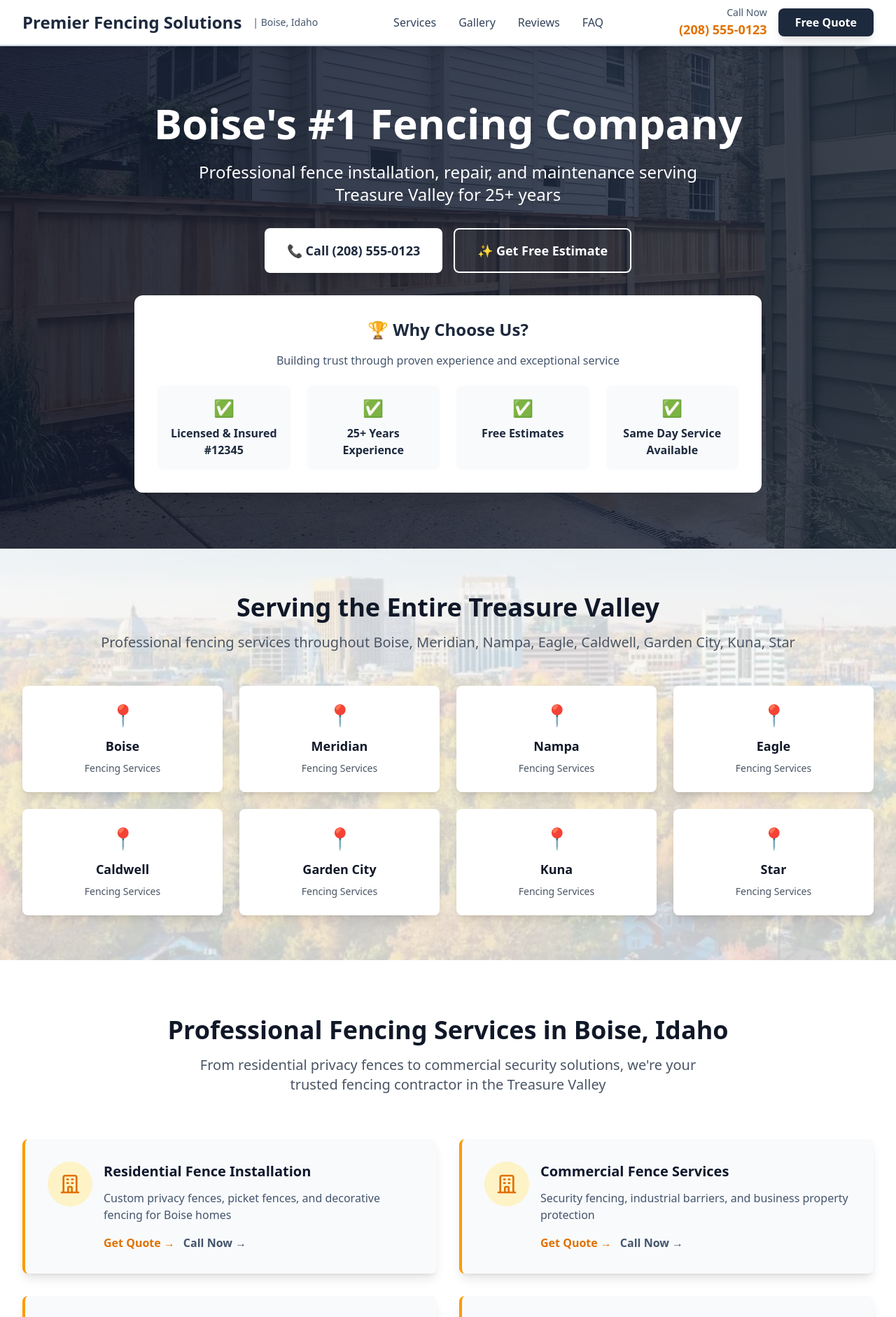
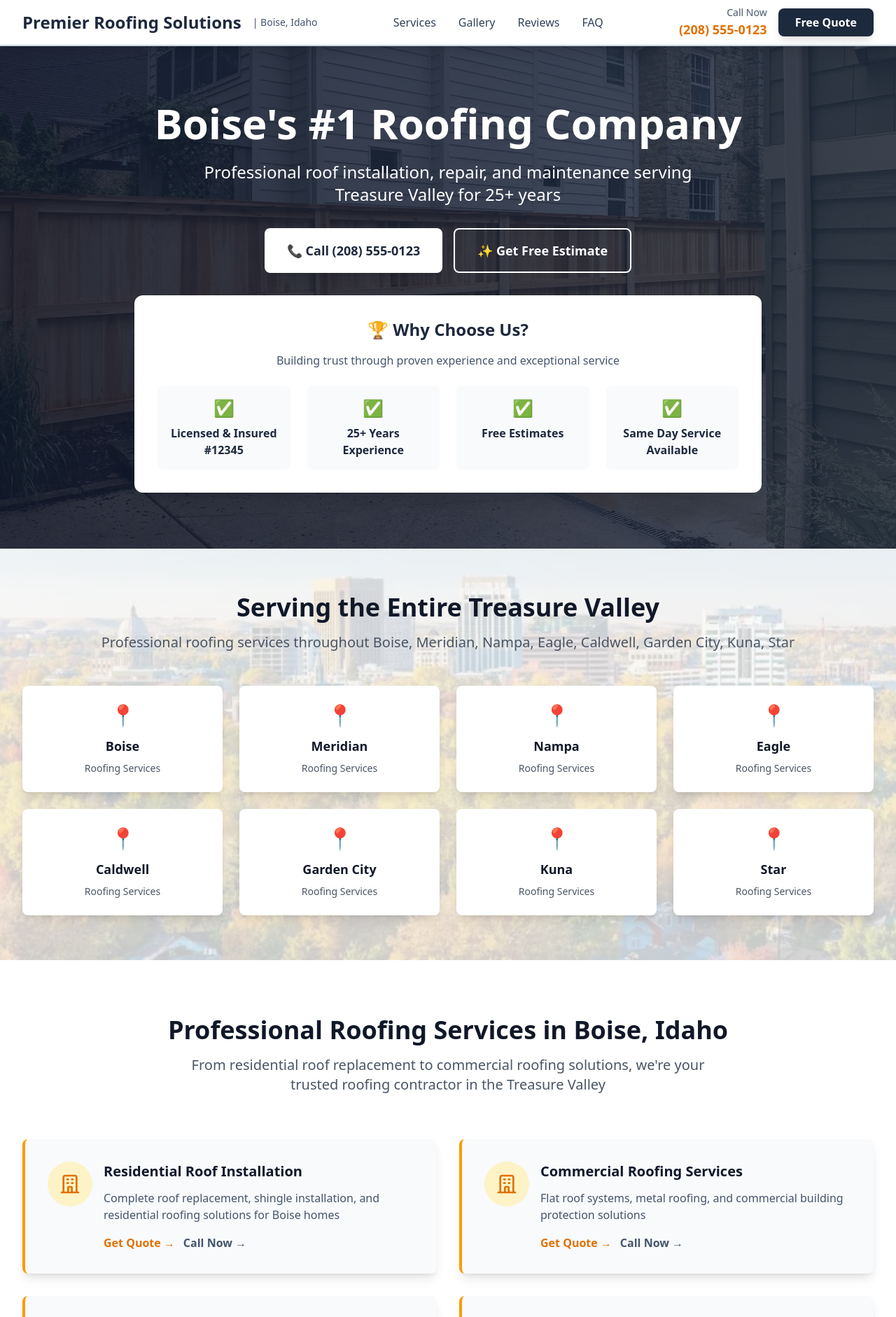
Before and after one commit to austinrodgers/roofing, a Next.js app: page / in a window 1280 px wide. Shown: the top 1882 px of the page at 70% size. Built offline with nearby package versions, Linux system fonts and the light colour scheme.

Commit message:
Convert fencing site to roofing site - ready for test deployment

```diff
--- a/package.json
+++ b/package.json
@@ -1,5 +1,5 @@
 {
-  "name": "fencing-site",
+  "name": "roofing-site",
   "version": "0.1.0",
   "private": true,
   "scripts": {
--- a/src/app/config.ts
+++ b/src/app/config.ts
@@ -1,9 +1,9 @@
 export const siteConfig = {
   brand: {
-    name: "Premier Fencing Solutions",
-    tagline: "Boise's Trusted Fencing Experts",
+    name: "Premier Roofing Solutions",
+    tagline: "Boise's Trusted Roofing Experts",
     phone: "(208) 555-0123",
-    email: "info@premierfencingboise.com",
+    email: "info@premierroofingboise.com",
     address: "Boise, Idaho",
     serviceArea: "Boise, Meridian, Nampa, Eagle, Caldwell, Garden City, Kuna, Star, Middleton",
     license: "Licensed & Insured #12345",
@@ -12,24 +12,24 @@ export const siteConfig = {
   },
   services: [
     {
-      title: "Residential Fence Installation",
-      description: "Custom privacy fences, picket fences, and decorative fencing for Boise homes",
-      keywords: "residential fence installation, privacy fence, picket fence, Boise fencing"
+      title: "Residential Roof Installation",
+      description: "Complete roof replacement, shingle installation, and residential roofing solutions for Boise homes",
+      keywords: "residential roof installation, roof replacement, shingle installation, Boise roofing"
     },
     {
-      title: "Commercial Fence Services",
-      description: "Security fencing, industrial barriers, and business property protection",
-      keywords: "commercial fencing, security fence, industrial fencing, Boise business fencing"
+      title: "Commercial Roofing Services",
+      description: "Flat roof systems, metal roofing, and commercial building protection solutions",
+      keywords: "commercial roofing, flat roof, metal roofing, Boise business roofing"
     },
     {
-      title: "Pool Fence Installation",
-      description: "Safety-compliant pool fencing meeting Idaho safety standards",
-      keywords: "pool fence, safety fence, Idaho pool safety, Boise pool fencing"
+      title: "Roof Repair & Maintenance",
+      description: "Emergency repairs, leak fixes, and preventive maintenance to protect your investment",
+      keywords: "roof repair, roof maintenance, leak repair, Boise roof service"
     },
     {
-      title: "Fence Repair & Maintenance",
-      description: "Quick repairs, gate fixes, and ongoing maintenance services",
-      keywords: "fence repair, fence maintenance, gate repair, Boise fence service"
+      title: "Storm Damage Restoration",
+      description: "Insurance claim assistance and storm damage repair for Treasure Valley properties",
+      keywords: "storm damage, roof restoration, insurance claims, Boise storm repair"
     }
   ],
   locations: [
--- a/src/app/layout.tsx
+++ b/src/app/layout.tsx
@@ -13,33 +13,33 @@ const robotoMono = Roboto_Mono({
 });
 
 export const metadata: Metadata = {
-  title: "Premier Fencing Solutions Boise | Fence Installation & Repair | (208) 555-0123",
-  description: "Boise's trusted fencing experts. Residential & commercial fence installation, repair, and maintenance. Serving Boise, Meridian, Nampa, Eagle, Caldwell. Free estimates! Call (208) 555-0123",
-  keywords: "fence installation Boise, fence repair Boise, privacy fence Idaho, commercial fencing Boise, pool fence installation, fence contractor Boise",
-  authors: [{ name: "Premier Fencing Solutions" }],
-  creator: "Premier Fencing Solutions",
-  publisher: "Premier Fencing Solutions",
+  title: "Premier Roofing Solutions Boise | Roof Installation & Repair | (208) 555-0123",
+  description: "Boise's trusted roofing experts. Residential & commercial roof installation, repair, and maintenance. Serving Boise, Meridian, Nampa, Eagle, Caldwell. Free estimates! Call (208) 555-0123",
+  keywords: "roof installation Boise, roof repair Boise, roof replacement Idaho, commercial roofing Boise, storm damage repair, roofing contractor Boise",
+  authors: [{ name: "Premier Roofing Solutions" }],
+  creator: "Premier Roofing Solutions",
+  publisher: "Premier Roofing Solutions",
   formatDetection: {
     email: false,
     address: false,
     telephone: false,
   },
-  metadataBase: new URL('https://premierfencingboise.com'),
+  metadataBase: new URL('https://premierroofingboise.com'),
   alternates: {
     canonical: '/',
   },
   openGraph: {
-    title: "Premier Fencing Solutions Boise | Professional Fence Installation",
-    description: "Boise's trusted fencing experts. Residential & commercial fence installation, repair, and maintenance. Free estimates!",
-    url: 'https://premierfencingboise.com',
-    siteName: 'Premier Fencing Solutions',
+    title: "Premier Roofing Solutions Boise | Professional Roof Installation",
+    description: "Boise's trusted roofing experts. Residential & commercial roof installation, repair, and maintenance. Free estimates!",
+    url: 'https://premierroofingboise.com',
+    siteName: 'Premier Roofing Solutions',
     locale: 'en_US',
     type: 'website',
   },
   twitter: {
     card: 'summary_large_image',
-    title: "Premier Fencing Solutions Boise | Professional Fence Installation",
-    description: "Boise's trusted fencing experts. Residential & commercial fence installation, repair, and maintenance.",
+    title: "Premier Roofing Solutions Boise | Professional Roof Installation",
+    description: "Boise's trusted roofing experts. Residential & commercial roof installation, repair, and maintenance.",
   },
   robots: {
     index: true,
@@ -68,11 +68,11 @@ export default function RootLayout({
             __html: JSON.stringify({
               "@context": "https://schema.org",
               "@type": "LocalBusiness",
-              "name": "Premier Fencing Solutions",
-              "description": "Professional fence installation, repair, and maintenance services in Boise, Idaho",
-              "url": "https://premierfencingboise.com",
+              "name": "Premier Roofing Solutions",
+              "description": "Professional roof installation, repair, and maintenance services in Boise, Idaho",
+              "url": "https://premierroofingboise.com",
               "telephone": "+1-208-555-0123",
-              "email": "info@premierfencingboise.com",
+              "email": "info@premierroofingboise.com",
               "address": {
                 "@type": "PostalAddress",
                 "addressLocality": "Boise",
@@ -106,34 +106,34 @@ export default function RootLayout({
               },
               "hasOfferCatalog": {
                 "@type": "OfferCatalog",
-                "name": "Fencing Services",
+                "name": "Roofing Services",
                 "itemListElement": [
                   {
                     "@type": "Offer",
                     "itemOffered": {
                       "@type": "Service",
-                      "name": "Residential Fence Installation"
+                      "name": "Residential Roof Installation"
                     }
                   },
                   {
                     "@type": "Offer",
                     "itemOffered": {
                       "@type": "Service",
-                      "name": "Commercial Fence Services"
+                      "name": "Commercial Roofing Services"
                     }
                   },
                   {
                     "@type": "Offer",
                     "itemOffered": {
                       "@type": "Service",
-                      "name": "Pool Fence Installation"
+                      "name": "Roof Repair & Maintenance"
                     }
                   },
                   {
                     "@type": "Offer",
                     "itemOffered": {
                       "@type": "Service",
-                      "name": "Fence Repair & Maintenance"
+                      "name": "Storm Damage Restoration"
                     }
                   }
                 ]
--- a/src/app/page.tsx
+++ b/src/app/page.tsx
@@ -152,7 +152,7 @@ export default function Home() {
                 onClick={(e) => scrollToSection('services', e)}
                 className="block px-4 py-3 text-slate-700 hover:text-amber-600 hover:bg-amber-50 rounded-lg font-medium transition duration-300 cursor-pointer"
               >
-                🏗️ Services
+                🏠 Services
               </a>
               <a
                 href="#work"
@@ -192,7 +192,7 @@ export default function Home() {
         <div className="absolute inset-0">
           <Image
             src="/pictures/Hero 2.jpg"
-            alt="Professional fencing installation in Boise, Idaho"
+            alt="Professional roofing installation in Boise, Idaho"
             fill
             className="object-cover"
             priority
@@ -206,10 +206,10 @@ export default function Home() {
         <div className="relative max-w-7xl mx-auto px-4 sm:px-6 lg:px-8 py-20">
           <div className="text-center">
             <h2 className="text-4xl md:text-6xl font-bold mb-6">
-              Boise&apos;s #1 Fencing Company
+              Boise&apos;s #1 Roofing Company
             </h2>
             <p className="text-xl md:text-2xl mb-8 max-w-3xl mx-auto">
-              Professional fence installation, repair, and maintenance serving Treasure Valley for 25+ years
+              Professional roof installation, repair, and maintenance serving Treasure Valley for 25+ years
             </p>
             <div className="flex flex-col sm:flex-row gap-4 justify-center mb-8">
               <a
@@ -272,7 +272,7 @@ export default function Home() {
               Serving the Entire Treasure Valley
             </h2>
             <p className="text-xl text-gray-600">
-              Professional fencing services throughout {siteConfig.locations.join(', ')}
+              Professional roofing services throughout {siteConfig.locations.join(', ')}
             </p>
           </div>
 
@@ -281,7 +281,7 @@ export default function Home() {
               <div key={location} className="bg-white rounded-lg shadow-lg p-6 text-center hover:shadow-xl transition-shadow duration-300">
                 <div className="text-blue-500 text-3xl mb-3">📍</div>
                 <h3 className="text-lg font-semibold text-gray-900 mb-2">{location}</h3>
-                <p className="text-sm text-gray-600">Fencing Services</p>
+                <p className="text-sm text-gray-600">Roofing Services</p>
               </div>
             ))}
           </div>
@@ -293,10 +293,10 @@ export default function Home() {
         <div className="max-w-7xl mx-auto px-4 sm:px-6 lg:px-8">
           <div className="text-center mb-16">
             <h2 className="text-3xl md:text-4xl font-bold text-gray-900 mb-4">
-              Professional Fencing Services in Boise, Idaho
+              Professional Roofing Services in Boise, Idaho
             </h2>
             <p className="text-xl text-gray-600 max-w-3xl mx-auto">
-              From residential privacy fences to commercial security solutions, we&apos;re your trusted fencing contractor in the Treasure Valley
+              From residential roof replacement to commercial roofing solutions, we&apos;re your trusted roofing contractor in the Treasure Valley
             </p>
           </div>
 
@@ -335,7 +335,7 @@ export default function Home() {
             Ready to Transform Your Property?
           </h2>
           <p className="text-xl mb-8 opacity-90">
-            Get your free estimate today! We serve {siteConfig.brand.serviceArea} with professional fencing solutions.
+            Get your free estimate today! We serve {siteConfig.brand.serviceArea} with professional roofing solutions.
           </p>
           <div className="flex flex-col sm:flex-row gap-4 justify-center">
             <a
@@ -360,7 +360,7 @@ export default function Home() {
         <div className="max-w-7xl mx-auto px-4 sm:px-6 lg:px-8">
           <div className="text-center mb-16">
             <h2 className="text-3xl md:text-4xl font-bold text-gray-900 mb-4">
-              Recent Fencing Projects in Boise
+              Recent Roofing Projects in Boise
             </h2>
             <p className="text-xl text-gray-600 max-w-2xl mx-auto">
               See examples of our quality workmanship throughout the Treasure Valley
@@ -372,7 +372,7 @@ export default function Home() {
               <div className="h-64 overflow-hidden relative">
                 <Image
                   src="/pictures/Residential fence.jpg"
-                  alt="Modern privacy fence installation in Eagle, Idaho"
+                  alt="Modern residential roof installation in Eagle, Idaho"
                   fill
                   className="object-cover hover:scale-105 transition-transform duration-300"
                   onError={(e) => {
@@ -381,8 +381,8 @@ export default function Home() {
                 />
               </div>
               <div className="p-6">
-                <h3 className="text-lg font-semibold text-gray-900 mb-2">Modern Privacy Fence - Eagle, ID</h3>
-                <p className="text-gray-600 mb-3">6-foot cedar privacy fence</p>
+                <h3 className="text-lg font-semibold text-gray-900 mb-2">Modern Residential Roof - Eagle, ID</h3>
+                <p className="text-gray-600 mb-3">Architectural shingle roof replacement</p>
                 <p className="text-sm text-blue-600 font-semibold">Completed in 2 days</p>
               </div>
             </div>
@@ -391,7 +391,7 @@ export default function Home() {
               <div className="h-64 overflow-hidden relative">
                 <Image
                   src="/pictures/pool fence.jpg"
-                  alt="Safety-compliant pool fencing in Meridian, Idaho"
+                  alt="Commercial flat roof installation in Meridian, Idaho"
                   fill
                   className="object-cover hover:scale-105 transition-transform duration-300"
                   onError={(e) => {
@@ -400,9 +400,9 @@ export default function Home() {
                 />
               </div>
               <div className="p-6">
-                <h3 className="text-lg font-semibold text-gray-900 mb-2">Pool Safety Fence - Meridian, ID</h3>
-                <p className="text-gray-600 mb-3">Safety-compliant aluminum pool fencing with decorative elements</p>
-                <p className="text-sm text-green-600 font-semibold">Safety certified</p>
+                <h3 className="text-lg font-semibold text-gray-900 mb-2">Commercial Flat Roof - Meridian, ID</h3>
+                <p className="text-gray-600 mb-3">EPDM membrane roofing system with proper drainage</p>
+                <p className="text-sm text-green-600 font-semibold">Weather resistant</p>
               </div>
             </div>
 
@@ -410,7 +410,7 @@ export default function Home() {
               <div className="h-64 overflow-hidden relative">
                 <Image
                   src="/pictures/Commerical fence.jpeg"
-                  alt="Commercial security fencing in Nampa, Idaho"
+                  alt="Metal roofing installation in Nampa, Idaho"
                   fill
                   className="object-cover hover:scale-105 transition-transform duration-300"
                   onError={(e) => {
@@ -419,9 +419,9 @@ export default function Home() {
                 />
               </div>
               <div className="p-6">
-                <h3 className="text-lg font-semibold text-gray-900 mb-2">Commercial Security Fence - Nampa, ID</h3>
-                <p className="text-gray-600 mb-3">High-security fencing for business property protection</p>
-                <p className="text-sm text-purple-600 font-semibold">Industrial grade</p>
+                <h3 className="text-lg font-semibold text-gray-900 mb-2">Metal Roof Installation - Nampa, ID</h3>
+                <p className="text-gray-600 mb-3">Standing seam metal roofing for maximum durability</p>
+                <p className="text-sm text-purple-600 font-semibold">50-year warranty</p>
               </div>
             </div>
           </div>
@@ -445,7 +445,7 @@ export default function Home() {
               <div className="h-80 overflow-hidden relative">
                 <Image
                   src="/pictures/pic 1.jpg"
-                  alt="Professional fence installation project in Boise area"
+                  alt="Professional roof installation project in Boise area"
                   fill
                   className="object-cover hover:scale-105 transition-transform duration-300"
                   onError={(e) => {
@@ -454,8 +454,8 @@ export default function Home() {
                 />
               </div>
               <div className="p-6">
-                <h3 className="text-lg font-semibold text-gray-900 mb-2">Custom Fence Design</h3>
-                <p className="text-gray-600">Beautiful custom fencing solution showcasing our attention to detail and quality materials.</p>
+                <h3 className="text-lg font-semibold text-gray-900 mb-2">Custom Roof Design</h3>
+                <p className="text-gray-600">Beautiful custom roofing solution showcasing our attention to detail and quality materials.</p>
               </div>
             </div>
 
@@ -463,7 +463,7 @@ export default function Home() {
               <div className="h-80 overflow-hidden relative">
                 <Image
                   src="/pictures/pic 2.jpg"
-                  alt="Professional fence installation project in Treasure Valley"
+                  alt="Professional roof installation project in Treasure Valley"
                   fill
                   className="object-cover hover:scale-105 transition-transform duration-300"
                   onError={(e) => {
@@ -473,7 +473,7 @@ export default function Home() {
               </div>
               <div className="p-6">
                 <h3 className="text-lg font-semibold text-gray-900 mb-2">Expert Installation</h3>
-                <p className="text-gray-600">Professional fence installation demonstrating our skilled craftsmanship and precision work.</p>
+                <p className="text-gray-600">Professional roof installation demonstrating our skilled craftsmanship and precision work.</p>
               </div>
             </div>
           </div>
@@ -527,7 +527,7 @@ export default function Home() {
                 ))}
               </div>
               <p className="text-gray-700 mb-4">
-                &ldquo;Premier Fencing did an amazing job on our privacy fence in Eagle. Professional,
+                &ldquo;Premier Roofing did an amazing job on our roof replacement in Eagle. Professional,
                 on-time, and the quality is outstanding. Highly recommend!&rdquo;
               </p>
               <p className="font-semibold text-gray-900">- Sarah M., Eagle, ID</p>
@@ -543,7 +543,7 @@ export default function Home() {
               </div>
               <p className="text-gray-700 mb-4">
                 &ldquo;Fast service, fair pricing, and excellent workmanship. They repaired
-                our damaged fence in Meridian quickly and it looks better than new.&rdquo;
+                our storm-damaged roof in Meridian quickly and it looks better than new.&rdquo;
               </p>
               <p className="font-semibold text-gray-900">- Mike R., Meridian, ID</p>
             </div>
@@ -558,7 +558,7 @@ export default function Home() {
               </div>
               <p className="text-gray-700 mb-4">
                 &ldquo;Outstanding customer service from start to finish. The team was
-                professional, clean, and completed our project in Boise ahead of schedule.&rdquo;
+                professional, clean, and completed our roofing project in Boise ahead of schedule.&rdquo;
               </p>
               <p className="font-semibold text-gray-900">- Jennifer L., Boise, ID</p>
             </div>
@@ -601,17 +601,17 @@ export default function Home() {
               Frequently Asked Questions
             </h2>
             <p className="text-xl text-gray-600">
-              Get answers to common questions about our fencing services in Boise
+              Get answers to common questions about our roofing services in Boise
             </p>
           </div>
 
           <div className="space-y-6">
             <div className="bg-gray-50 rounded-lg shadow-lg p-6">
               <h3 className="text-lg font-semibold text-gray-900 mb-3">
-                How long does fence installation typically take in Boise?
+                How long does roof installation typically take in Boise?
               </h3>
               <p className="text-gray-600">
-                Most residential fence installations take 1-3 days depending on the size and complexity.
+                Most residential roof installations take 1-3 days depending on the size and complexity.
                 We&apos;ll provide a detailed timeline during your consultation.
               </p>
             </div>
@@ -623,7 +623,7 @@ export default function Home() {
                     Do you offer financing options?
                   </h3>
                   <p className="text-gray-600">
-                    Yes, we offer flexible financing options to make your fencing project affordable.
+                    Yes, we offer flexible financing options to make your roofing project affordable.
                     Contact us to learn about our current financing programs.
                   </p>
                 </div>
@@ -633,10 +633,10 @@ export default function Home() {
 
             <div className="bg-gray-50 rounded-lg shadow-lg p-6">
               <h3 className="text-lg font-semibold text-gray-900 mb-3">
-                What types of materials do you work with?
+                What types of roofing materials do you work with?
               </h3>
               <p className="text-gray-600">
-                We install wood, vinyl, aluminum, chain-link, and wrought iron fences.
+                We install asphalt shingles, metal roofing, tile, slate, and flat roof systems.
                 We can help you choose the best material for your needs and budget.
               </p>
             </div>
@@ -746,10 +746,10 @@ export default function Home() {
                   className="w-full px-5 py-4 rounded-xl border-2 border-gray-200 text-gray-900 focus:ring-4 focus:ring-amber-100 focus:border-amber-500 focus:outline-none transition-all duration-300 text-lg appearance-none bg-white"
                 >
                   <option value="">Select a service</option>
-                  <option value="residential">Residential Fence Installation</option>
-                  <option value="commercial">Commercial Fence Services</option>
-                  <option value="pool">Pool Fence Installation</option>
-                  <option value="repair">Fence Repair & Maintenance</option>
+                  <option value="residential">Residential Roof Installation</option>
+                  <option value="commercial">Commercial Roofing Services</option>
+                  <option value="repair">Roof Repair & Maintenance</option>
+                  <option value="storm">Storm Damage Restoration</option>
                   <option value="other">Other</option>
                 </select>
               </div>
@@ -787,7 +787,7 @@ export default function Home() {
             <div>
               <h3 className="text-xl font-bold mb-4">{siteConfig.brand.name}</h3>
               <p className="text-gray-400 mb-4">
-                Boise&apos;s trusted fencing experts serving the entire Treasure Valley.
+                Boise&apos;s trusted roofing experts serving the entire Treasure Valley.
               </p>
               <div className="space-y-2 text-gray-400">
                 <p>📞 {siteConfig.brand.phone}</p>
@@ -799,10 +799,10 @@ export default function Home() {
             <div>
               <h4 className="text-lg font-semibold mb-4">Services</h4>
               <ul className="space-y-2 text-gray-400">
-                <li>Residential Fence Installation</li>
-                <li>Commercial Fence Services</li>
-                <li>Pool Fence Installation</li>
-                <li>Repair & Maintenance</li>
+                <li>Residential Roof Installation</li>
+                <li>Commercial Roofing Services</li>
+                <li>Roof Repair & Maintenance</li>
+                <li>Storm Damage Restoration</li>
                 <li>Free Estimates</li>
               </ul>
             </div>
```
Also changed, not shown: 1 other file (tests, documents, lock files or other folders).
